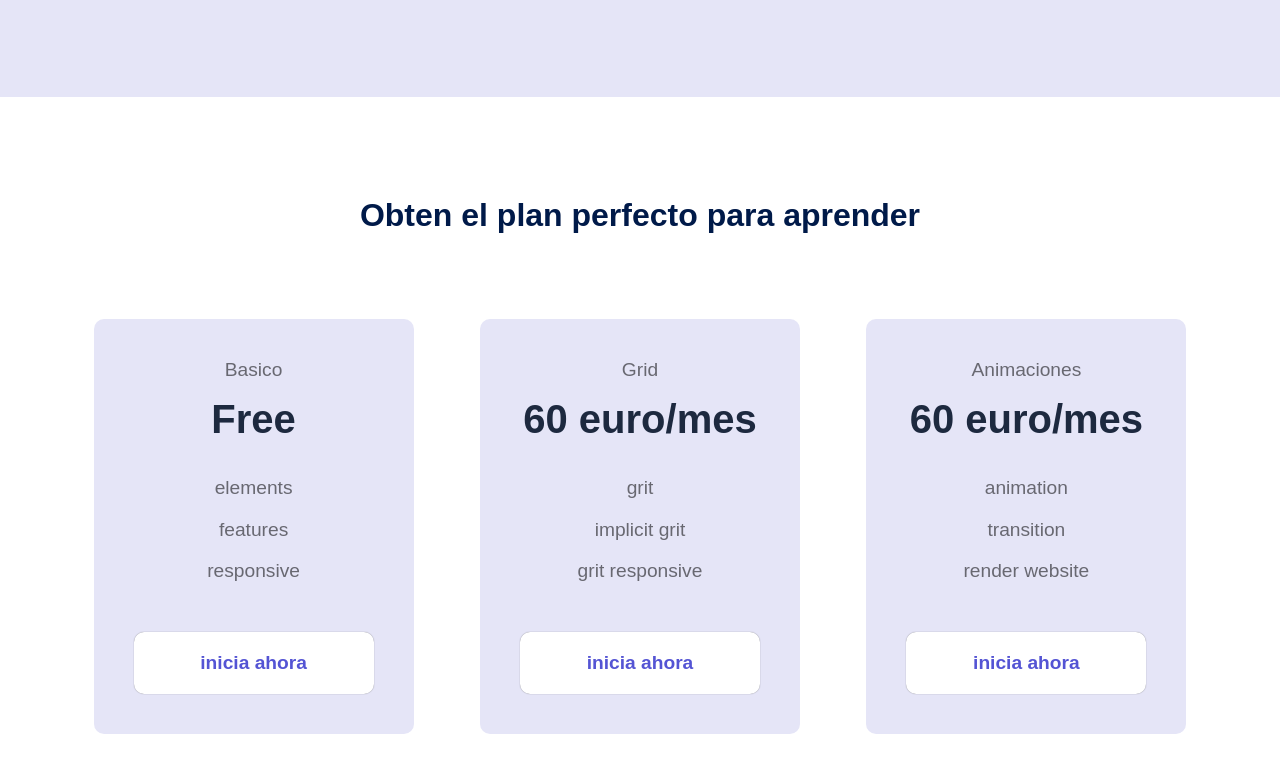
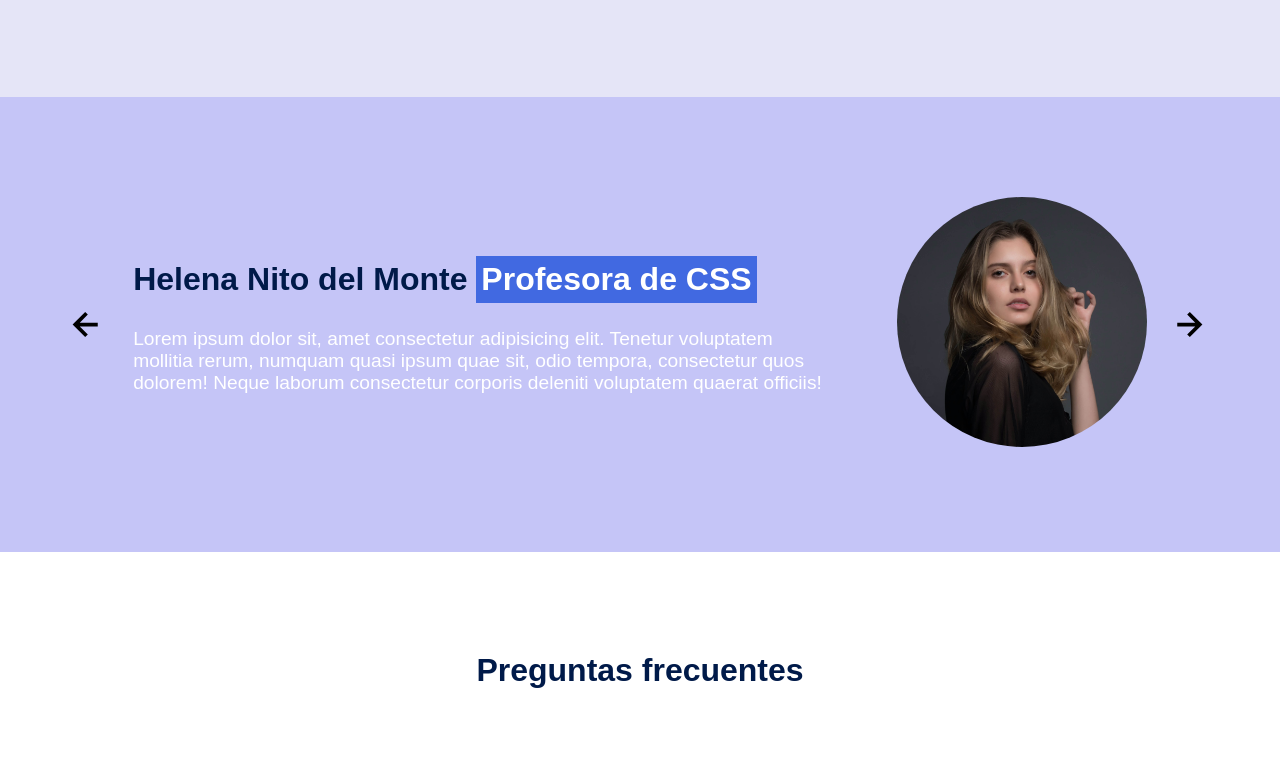
Before and after one commit to diegopereiragomez/UFC1302Proyecto09, a plain HTML site: page acercade.html in a window 1280 px wide. Shown: the part 1861-2620 px from the top of the page. Drawn offline with Linux system fonts and the light colour scheme; a web font is replaced by a local one.

Commit message:
Add files via upload

```diff
--- a/acercade.html
+++ b/acercade.html
@@ -65,7 +65,7 @@
         <section class="knowledge">
             <div class="container knowledge_container">
                 <div class="knowledge_text">
-                    <h2 class="subtitle">Curso completo de css domina css de una vez por todas</h2>
+                    <h2 class="subtitle">El personal mas cualificado</h2>
                     <p class="knowledge_parrafo">Lorem, ipsum dolor sit amet consectetur adipisicing elit. Consectetur
                         error
                         quibusdam voluptates nemo eos delectus ut reprehenderit labore explicabo, quasi quia hic ad
@@ -78,41 +78,7 @@
                 </figure>
             </div>
         </section>
-        <section class="container price">
-            <h2 class="subtitle">Obten el plan perfecto para aprender</h2>
-            <div class="price_table">
-                <div class="price_element">
-                    <p class="price_name">Basico</p>
-                    <h3 class="price_price">Free</h3>
-                    <div class="price_items">
-                        <p class="price_features">elements</p>
-                        <p class="price_features">features</p>
-                        <p class="price_features">responsive</p>
-                    </div>
-                    <a href="#grid.html" class="price_cta">inicia ahora</a>
-                </div>
-                <div class="price_element">
-                    <p class="price_name">Grid</p>
-                    <h3 class="price_price">60 euro/mes</h3>
-                    <div class="price_items">
-                        <p class="price_features">grit</p>
-                        <p class="price_features">implicit grit</p>
-                        <p class="price_features">grit responsive</p>
-                    </div>
-                    <a href="#animaciones.html" class="price_cta">inicia ahora</a>
-                </div>
-                <div class="price_element">
-                    <p class="price_name">Animaciones</p>
-                    <h3 class="price_price">60 euro/mes</h3>
-                    <div class="price_items">
-                        <p class="price_features">animation</p>
-                        <p class="price_features">transition</p>
-                        <p class="price_features">render website</p>
-                    </div>
-                    <a href="#" class="price_cta">inicia ahora</a>
-                </div>
-            </div>
-        </section>
+
         <section class="testimony">
             <div class="container testimony_container">
                 <img src="./img/leftarrow.svg" alt="flcha hacia abajo" class="testimony_arrow" id="antes">
```
